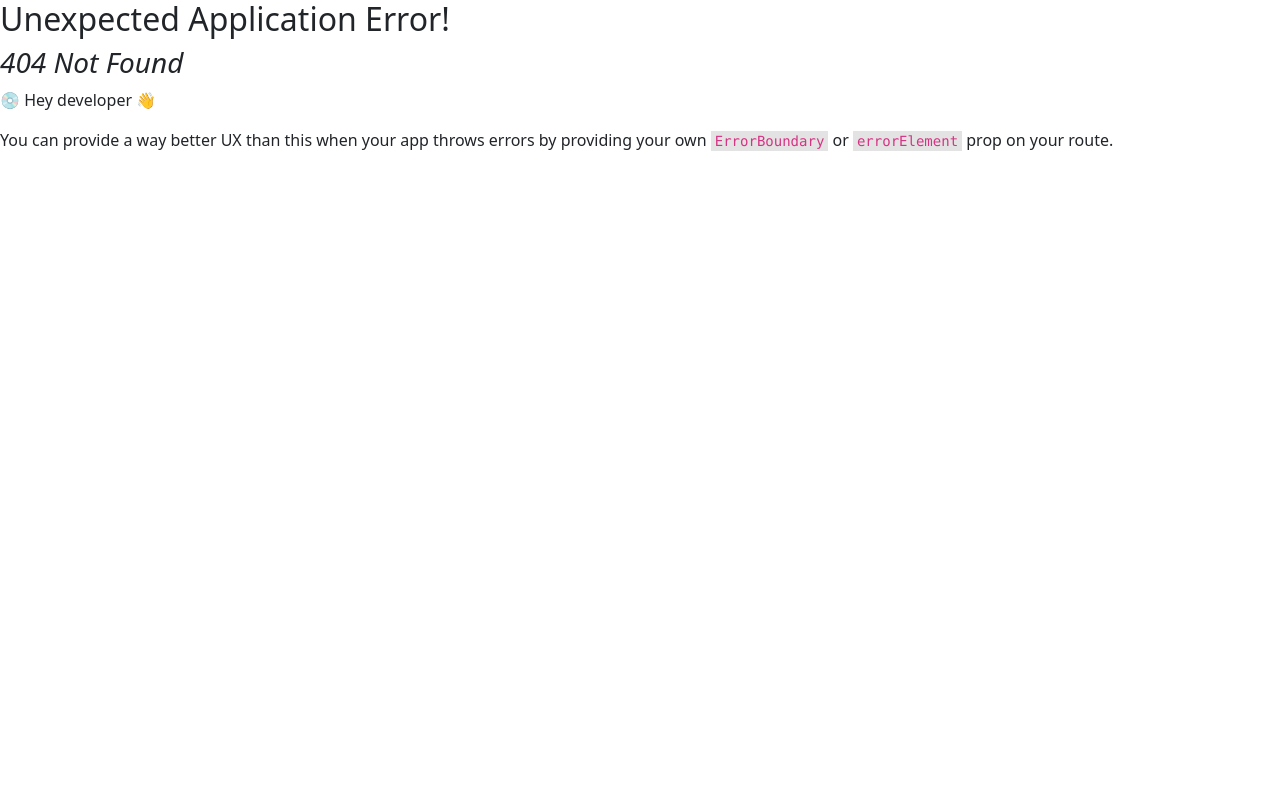
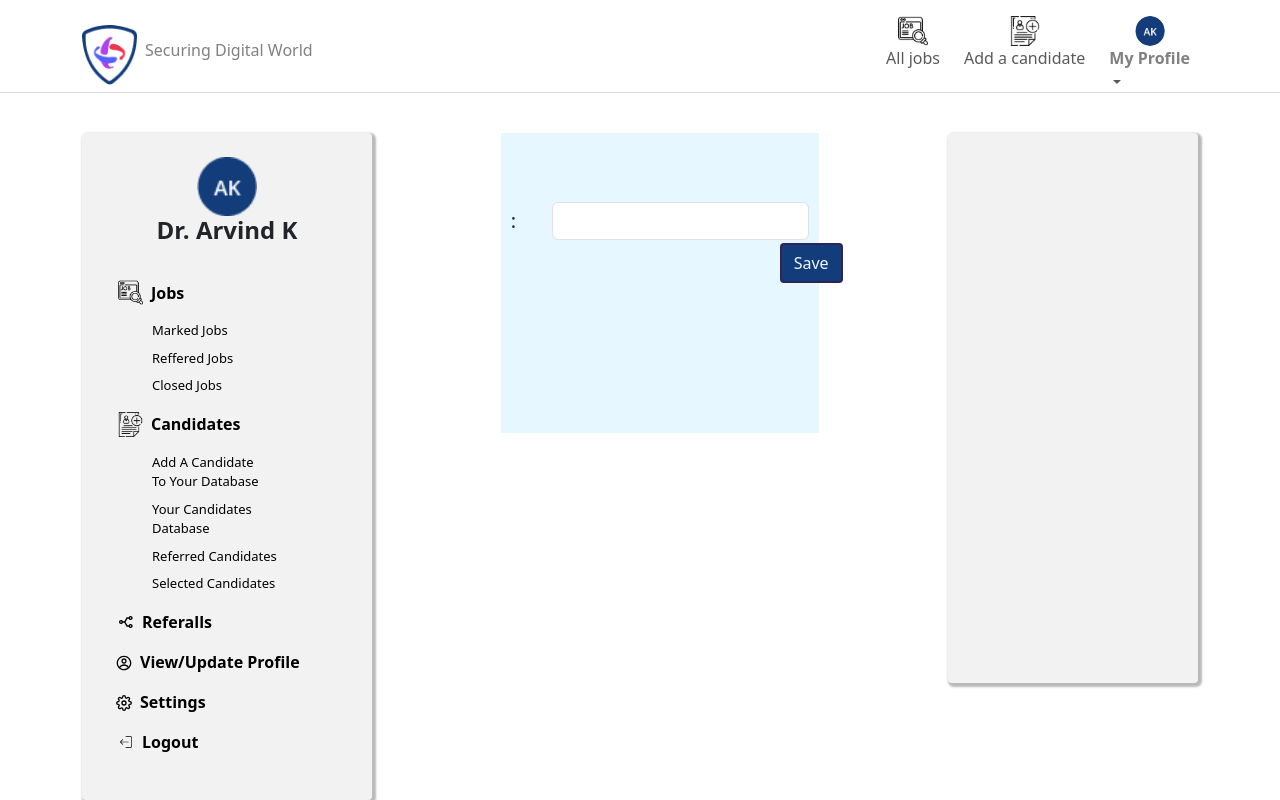
Before and after one commit to yeasinbhuiyan/Securing-Digital-World, a React (Vite) app: page /update in a window 1280 px wide. Before the commit this address had no page. Built offline with nearby package versions, Linux system fonts and the light colour scheme.

Commit message:
genaral update and edite work almost done

```diff
--- /dev/null
+++ b/src/Components/UpdateProfile/GeneralDetails/Edite.jsx
@@ -0,0 +1,32 @@
+import { useLocation } from 'react-router-dom';
+
+const Edite = () => {
+    const location = useLocation()
+
+    const keyWordOrValue = location.state
+    // console.log(keyWord)
+    return (
+        <div className='update-bg'>
+
+            <form style={{ padding: '30px', position: 'relative' }} className="row g-3 input-top align-items-center">
+                <div style={{ marginRight: '20px' }} className="col-auto">
+                    <label htmlFor="textField" className="col-form-label h2 fs-5">{keyWordOrValue.keyWord}  :</label>
+                </div>
+                <div className="col-auto">
+                    <input value={keyWordOrValue.value} type="text" id="textField" className="form-control rou" aria-labelledby="passwordHelpInline" />
+                </div>
+                <div style={{ marginTop: '30%', marginLeft: '70%', position: 'absolute' }} className='text-  p-2'>
+                    <button className='text-center btn btn-primary ms-2'>
+                        Edite
+                    </button>
+                </div>
+
+
+
+            </form>
+
+        </div>
+    );
+};
+
+export default Edite;
--- a/src/Components/UpdateProfile/GeneralDetails/GeneralDetails.jsx
+++ b/src/Components/UpdateProfile/GeneralDetails/GeneralDetails.jsx
@@ -7,7 +7,7 @@ const GeneralDetails = () => {
                 <div style={{ padding: '15px' }} className='d-flex justify-content-between align-items-center'>
                     <h1 className='fs-6 fw-semibold'>Full Name</h1>
                     <h2 className='fs-6 fw-normal'>Mr. ANUP ROY</h2>
-                    <Link className='edite-link  '>Edite</Link>
+                    <Link to='/edite' state={{keyWord : "Edite Full Name" , value : "Mr. ANUP ROY"}} className='edite-link  '>Edite</Link>
 
                 </div>
 
@@ -15,7 +15,7 @@ const GeneralDetails = () => {
                 <div style={{ padding: '15px' }} className='d-flex align-items-center'>
                     <h1 className='fs-6 margin-right  fw-semibold'>Profile Picture</h1>
 
-                    <Link className='edite-link'>Update</Link>
+                    <Link to='/update' state={"Update Profile Picture"} className='edite-link'>Update</Link>
 
                 </div>
 
@@ -23,14 +23,14 @@ const GeneralDetails = () => {
                 <div style={{ padding: '15px' }} className='d-flex justify-content-between align-items-center'>
                     <h1 className='fs-6 fw-semibold'>Date Of Birth</h1>
                     <h2 className='fs-6 fw-normal'>02/02/2022</h2>
-                    <Link className='edite-link'>Edite</Link>
+                    <Link to='/edite' state={{keyWord : "Edite Date Of Birth" , value : "02/02/2022"}} className='edite-link'>Edite</Link>
 
                 </div>
 
                 <div style={{ padding: '15px' }} className='d-flex justify-content-between align-items-center'>
                     <h1 className='fs-6 fw-semibold'>User Name</h1>
-                    <h2 className='fs-6 fw-normal'>Anup Roy</h2>
-                    <Link className='edite-link'>Edite</Link>
+                    <h2  className='fs-6 fw-normal'>Anup Roy</h2>
+                    <Link  to='/edite' state={{keyWord : "Edite User Name" , value : "Anup Roy"}} className='edite-link'>Edite</Link>
 
                 </div>
 
--- /dev/null
+++ b/src/Components/UpdateProfile/GeneralDetails/UpdatePicture.css
@@ -0,0 +1,6 @@
+.update-bg {
+    background-color: #E6F7FF;
+    height: 300px;
+
+
+}
--- /dev/null
+++ b/src/Components/UpdateProfile/GeneralDetails/UpdatePicture.jsx
@@ -0,0 +1,33 @@
+import { useLocation } from 'react-router-dom';
+import './UpdatePicture.css'
+
+const UpdatePicture = () => {
+
+    const location = useLocation()
+    const keyWord = location.state
+    console.log(keyWord)
+    return (
+        <div className='update-bg'>
+
+            <form style={{ padding: '10px' , position : 'relative' }} className="row g-3 input-top align-items-center">
+                <div style={{ marginRight: '20px' }} className="col-auto">
+                    <label htmlFor="urlField" className="col-form-label h2 fs-5">{keyWord}  :</label>
+                </div>
+                <div className="col-auto">
+                    <input type="url" id="urlField" className="form-control rou" aria-labelledby="passwordHelpInline" />
+                </div>
+                <div style={{marginTop: '30%' , marginLeft : '78%' , position: 'absolute'}} className='text-  p-2'>
+                    <button  type="submit" className='text-center btn btn-primary ms-2'>
+                        Save
+                    </button>
+                </div>
+
+
+
+            </form>
+
+        </div>
+    );
+};
+
+export default UpdatePicture;
```
Also changed, not shown: src/main.jsx (+10 -0 lines).
